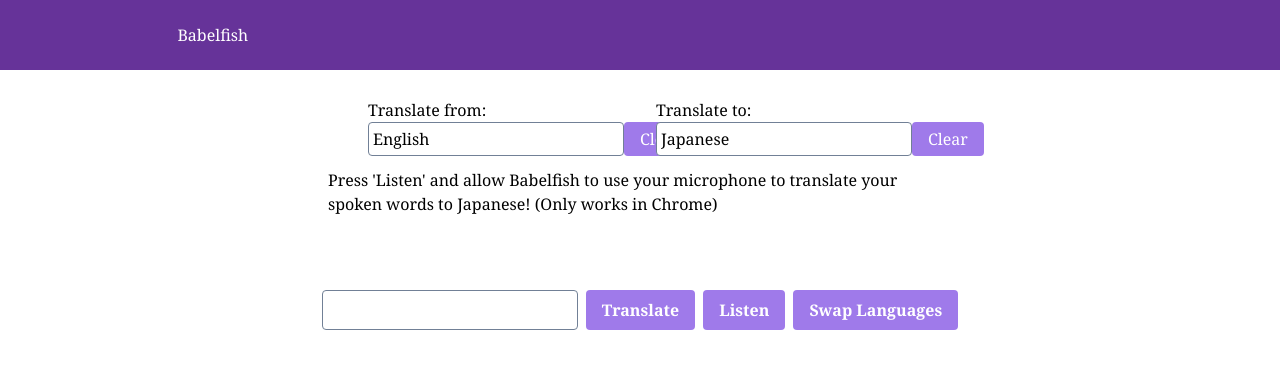
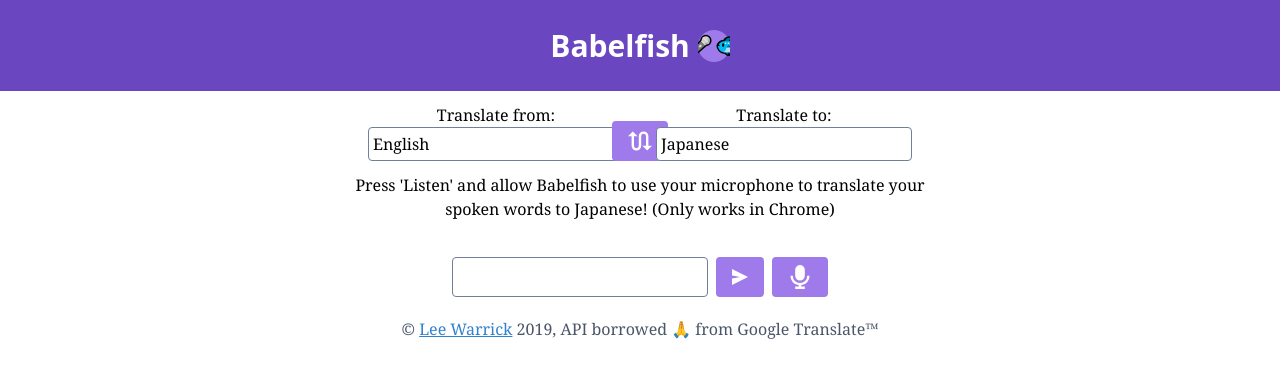
Before and after one commit to mynar7/babelfish, a Gatsby site: page / in a window 1280 px wide. Built offline with nearby package versions, Linux system fonts and the light colour scheme; Gatsby itself is replaced by a stand-in of ours.

Commit message:
add icons, fix bugs

```diff
--- a/gatsby-config.js
+++ b/gatsby-config.js
@@ -46,8 +46,8 @@
         name: `Babelfish`,
         short_name: `Babelfish`,
         start_url: `/babelfish/`,
-        background_color: `#f7f0eb`,
-        theme_color: `#a2466c`,
+        background_color: `#6a46c1`,
+        theme_color: `#6a46c1`,
         display: `standalone`,
         icon: `src/images/icon.png`
       },
--- /dev/null
+++ b/src/components/clearResultsBtn.js
@@ -0,0 +1,17 @@
+import React from 'react'
+import { useSpeechContext } from './providers/speechProvider'
+
+const ClearIcon = ({className}) => (
+    <svg className={className} xmlns="http://www.w3.org/2000/svg" viewBox="0 0 20 20"><path d="M6 2l2-2h4l2 2h4v2H2V2h4zM3 6h14l-1 14H4L3 6zm5 2v10h1V8H8zm3 0v10h1V8h-1z"/></svg>
+)
+
+export default () => {
+    const { clearResults } = useSpeechContext()
+    return (
+        <button
+            className="bg-purple-500 hover:bg-purple-700 text-white font-bold py-2 px-4 m-1 rounded"
+            onClick={clearResults}>
+            <ClearIcon className="text-white w-6 fill-current" />
+        </button>
+    )
+}
--- a/src/components/header.js
+++ b/src/components/header.js
@@ -1,14 +1,10 @@
 import { Link } from "gatsby"
 import PropTypes from "prop-types"
 import React from "react"
+import LogoIcon from '../images/icon.png'
 
 const Header = ({ siteTitle }) => (
-  <header
-    style={{
-      background: `rebeccapurple`,
-      marginBottom: `1.45rem`,
-    }}
-  >
+  <header className="bg-purple-700 mb-2">
     <div
       style={{
         margin: `0 auto`,
@@ -23,8 +19,10 @@
             color: `white`,
             textDecoration: `none`,
           }}
+          className="flex items-center justify-center text-3xl font-sans font-bold"
         >
           {siteTitle}
+          <img src={LogoIcon} className="w-8 ml-2" alt="Babelfish logo, a microphone and a fish"/>
         </Link>
       </h1>
     </div>
--- a/src/components/layout.js
+++ b/src/components/layout.js
@@ -23,7 +23,7 @@
   `)
 
   return (
-    <div className="font-serif w-screen">
+    <div className="font-serif w-screen h-screen flex flex-col">
       <Header siteTitle={data.site.siteMetadata.title} />
       <div className="w-screen">
         <main>{children}</main>
--- a/src/components/listenButton.js
+++ b/src/components/listenButton.js
@@ -1,12 +1,22 @@
 import React from 'react'
 import { useSpeechContext } from './providers/speechProvider'
+
+const MicIcon = ({className}) => (
+  <svg className={className} xmlns="http://www.w3.org/2000/svg" viewBox="0 0 20 20"><path d="M9 18v-1.06A8 8 0 0 1 2 9h2a6 6 0 1 0 12 0h2a8 8 0 0 1-7 7.94V18h3v2H6v-2h3zM6 4a4 4 0 1 1 8 0v5a4 4 0 1 1-8 0V4z"/></svg>
+)
+
+const PauseIcon = ({className, style}) => (
+  <svg style={style} className={className} xmlns="http://www.w3.org/2000/svg" viewBox="0 0 20 20"><path d="M5 4h3v12H5V4zm7 0h3v12h-3V4z"/></svg>
+)
 
 export default () => {
   const {speechState: {listening}, toggleListening} = useSpeechContext()
   return (
-    <button className="bg-purple-500 hover:bg-purple-700 text-white font-bold py-2 px-4 m-1 rounded"
+    <button className={`${!listening ? 'bg-purple-500 hover:bg-purple-700' : 'border-2 border-solid border-red-700 hover:bg-red-300'} font-bold py-2 px-4 m-1 rounded`}
       onClick={toggleListening}>
-      {listening ? 'Stop' : 'Listen'}
+      {listening
+        ?  <PauseIcon className="fill-current text-red-700 w-6" />
+        : <MicIcon className="fill-current text-white w-6" />}
     </button>
   )
 }
--- a/src/components/providers/speechProvider.js
+++ b/src/components/providers/speechProvider.js
@@ -30,6 +30,10 @@
       return {
         ...state, listening: !state.listening
       }
+    case 'clearResults':
+      return {
+        ...state, results: []
+      }
     default:
       return state
   }
@@ -57,38 +61,7 @@
     },
     lastSpoken: '',
     listening: false,
-    results: [
-      // {
-      //   fromLang: {
-      //     name: 'English',
-      //     code: 'en',
-      //   },
-      //   toLang: {
-      //     name: 'Japanese',
-      //     code: 'ja',
-      //   },
-      //   spoken: 'banana rama banana rama banana rama banana rama banana rama banana rama',
-      //   translated: {
-      //     native: 'バナナバナナバナナバナナバナナバナナバナナバナナバナナバナナバナナバナナバナナ',
-      //     romanized: 'banana banana banana banana banana banana banana banana banana banana banana'
-      //   }
-      // },
-      // {
-      //   fromLang: {
-      //     name: 'English',
-      //     code: 'en',
-      //   },
-      //   toLang: {
-      //     name: 'Japanese',
-      //     code: 'ja',
-      //   },
-      //   spoken: 'banana',
-      //   translated: {
-      //     native: 'バナナ',
-      //     romanized: 'banana'
-      //   }
-      // },
-    ]
+    results: []
   })
   function updateLastSpoken(lastSpokenPhrase) {
     dispatch({type: 'updateLastSpoken', payload: lastSpokenPhrase})
@@ -111,6 +84,9 @@
   function toggleListening() {
     dispatch({type: 'toggleListening'})
   }
+  function clearResults() {
+    dispatch({type: 'clearResults'})
+  }
   const sharedValues = {
     speechState,
     updateLastSpoken,
@@ -120,6 +96,7 @@
     setToLang,
     clearToLang,
     toggleListening,
+    clearResults,
   }
 
   return <SpeechContext.Provider value={sharedValues} {...props}/>
--- a/src/components/searchableDropdown.js
+++ b/src/components/searchableDropdown.js
@@ -21,16 +21,16 @@
   }
 
   return (
-    <div className="flex flex-wrap mx-4 my-1 items-center w-64">
-      <label className="mr-2" htmlFor={listName + '-input'}>{listName}</label>
+    <div className="flex flex-wrap mx-4 my-1 justify-center items-center w-48">
+      <label htmlFor={listName + '-input'}>{listName}</label>
       <div className="flex">
-        <input ref={inputEl} placeholder={currentValue} className="border-solid border p-1 border-gray-600 rounded" list={listName} name={listName + '-input'} onChange={(e) => handleChange(e.target.value)}/>
+        <input ref={inputEl} placeholder={currentValue} onFocus={handleClear} className="border-solid border p-1 border-gray-600 rounded" list={listName} name={listName + '-input'} onChange={(e) => handleChange(e.target.value)}/>
         <datalist id={listName}>
           {list.map((item, index) => (
             <option value={item.name} key={index} label={item.code} />
             ))}
         </datalist>
-        <button onClick={handleClear} className="bg-purple-500 hover:bg-purple-700 text-white py-1 px-4 rounded">Clear</button>
+        {/* <button onClick={handleClear} className="bg-purple-500 hover:bg-purple-700 text-white py-1 px-4 rounded">Clear</button> */}
       </div>
     </div>
   )
--- a/src/components/swapLanguagesBtn.js
+++ b/src/components/swapLanguagesBtn.js
@@ -1,5 +1,11 @@
 import React from 'react'
 import { useSpeechContext } from './providers/speechProvider'
+
+const SwapIcon = ({className}) => (
+    <svg className={className} xmlns="http://www.w3.org/2000/svg" viewBox="0 0 20 20"><path d="M9 6a4 4 0 1 1 8 0v8h3l-4 4-4-4h3V6a2 2 0 0 0-2-2 2 2 0 0 0-2 2v8a4 4 0 1 1-8 0V6H0l4-4 4 4H5v8a2 2 0 0 0 2 2 2 2 0 0 0 2-2V6z"/></svg>
+)
+
+
 
 export default () => {
     const { speechState: {fromLang, toLang}, setFromLang, setToLang } = useSpeechContext()
@@ -9,9 +15,9 @@
     }
     return (
         <button
-            className="bg-purple-500 hover:bg-purple-700 text-white font-bold py-2 px-4 m-1 rounded"
+            className="bg-purple-500 hover:bg-purple-700 text-white font-bold px-4 w-18 m-1 h-10 order-last sm:order-none rounded"
             onClick={switchLanguages}>
-            Swap Languages
+            <SwapIcon className="fill-current text-white w-6" />
         </button>
     )
 }
--- a/src/components/translateForm.js
+++ b/src/components/translateForm.js
@@ -1,6 +1,10 @@
 import React, { useState }from 'react'
 import { useSpeechContext } from './providers/speechProvider'
 import translate from './utils/translate'
+
+const TranslateIcon = ({className}) => (
+    <svg className={className} xmlns="http://www.w3.org/2000/svg" viewBox="0 0 20 20"><path d="M0 0l20 10L0 20V0zm0 8v4l10-2L0 8z"/></svg>
+)
 
 export default () => {
     const [ phrase, setPhrase ] = useState('')
@@ -9,10 +13,11 @@
 
     async function handleSubmit(e) {
         e.preventDefault()
-        if (isPaused || phrase.length === 0) return
+        const trimmedPhrase = phrase.trim()
+        if (isPaused || trimmedPhrase.length === 0) return
         setPaused(true)
-        const translation = await translate(phrase, fromLang, toLang)
-        updateLastSpoken(phrase)
+        const translation = await translate(trimmedPhrase, fromLang, toLang)
+        updateLastSpoken(trimmedPhrase)
         if (translation) addTranslationResult(translation)
         setPhrase('')
         setPaused(false)
@@ -22,8 +27,10 @@
         <form className="flex" onSubmit={handleSubmit}>
             <input className="border-solid border p-1 border-gray-600 rounded m-1" type="text"
             value={phrase}
-            onChange={(e) => setPhrase(e.target.value.trim())} />
-            <button className="bg-purple-500 hover:bg-purple-700 text-white font-bold py-2 px-4 rounded m-1">Translate</button>
+            onChange={(e) => setPhrase(e.target.value)} />
+            <button className="bg-purple-500 hover:bg-purple-700 text-white font-bold py-2 px-4 rounded m-1">
+                <TranslateIcon className="w-4 fill-current text-white" />
+            </button>
         </form>
     )
 }
--- a/src/components/translationResults.js
+++ b/src/components/translationResults.js
@@ -28,8 +28,8 @@
           </div>
         ))
         : speechState.toLang.name && speechState.fromLang.name
-          ? <p>Press 'Listen' and allow Babelfish to use your microphone to translate your spoken words to {speechState.toLang.name}! (Only works in Chrome)</p>
-          : <p>Please enter languages to translate from/to.</p>
+          ? <p className="text-center">Press 'Listen' and allow Babelfish to use your microphone to translate your spoken words to {speechState.toLang.name}! (Only works in Chrome)</p>
+          : <p className="text-center">Please enter languages to translate from/to.</p>
       }
       </div>
       <div className="h-6"></div>
--- a/src/pages/index.js
+++ b/src/pages/index.js
@@ -11,26 +11,33 @@
 import SpeechRecognition from '../components/speechRecognition'
 import TranslateForm from '../components/translateForm'
 import SwapLangBtn from '../components/swapLanguagesBtn'
+import ClearResultsBtn from '../components/clearResultsBtn'
 
 const IndexPage = () => {
-  const { setFromLang, setToLang, clearFromLang, clearToLang, speechState: {toLang, fromLang} } = useSpeechContext()
+  const { setFromLang, setToLang, clearFromLang, clearToLang, speechState: {toLang, fromLang, results} } = useSpeechContext()
 
   return (
     <Layout>
       <SEO title="Home" />
       <SpeechRecognition />
       <div className="flex flex-col h-64">
-        <div className="flex flex-wrap justify-center w-full">
+        <div className="flex flex-wrap flex-col justify-center items-center w-full sm:flex-row sm:items-end">
           <SearchableDropdown action={setFromLang} listName={'Translate from:'} list={isoLangs} currentValue={fromLang.name} clearAction={clearFromLang}/>
+          <SwapLangBtn />
           <SearchableDropdown action={setToLang} listName={'Translate to:'} list={isoLangs} currentValue={toLang.name} clearAction={clearToLang}/>
         </div>
         <div className="flex justify-center mb-auto">
           <TranslationResults />
         </div>
-        <div className=" sticky bottom-0 pb-4 w-full flex flex-wrap justify-center">
-          <TranslateForm />
-          <ListenButton />
-          <SwapLangBtn />
+        <div className="flex-col flex sticky bottom-0 pb-4  bg-white">
+          <div className="w-full flex flex-wrap justify-center">
+            <TranslateForm />
+            <ListenButton />
+            {results.length > 0 && <ClearResultsBtn />}
+          </div>
+          <footer className="h-14 text-center text-center px-4 my-4 text-gray-700">
+            &copy;&nbsp;<a href="https://leewarrick.com" className="underline text-blue-600">Lee Warrick</a>&nbsp;2019, API borrowed 🙏 from Google Translate&trade;
+          </footer>
         </div>
       </div>
     </Layout>
```
